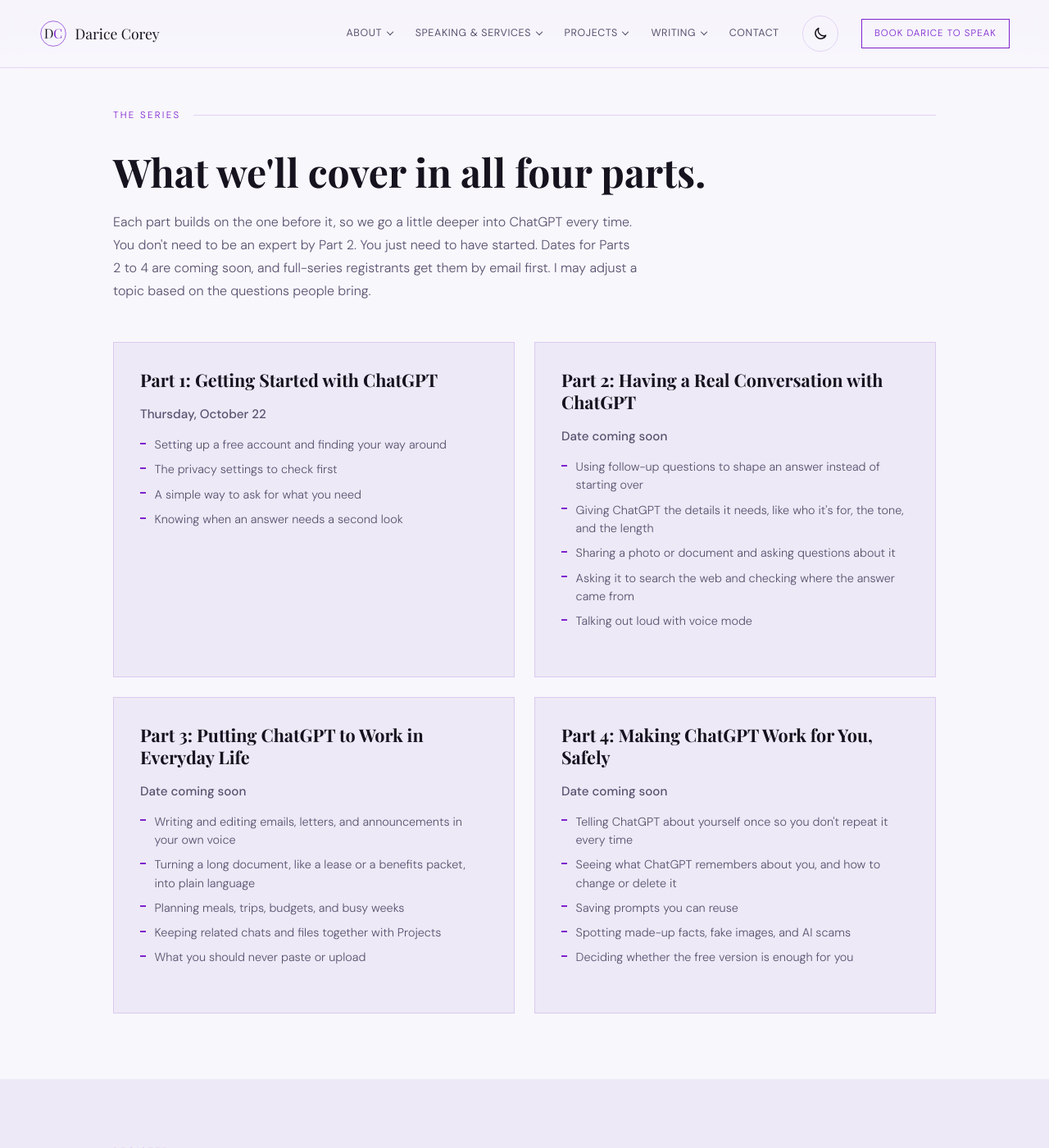
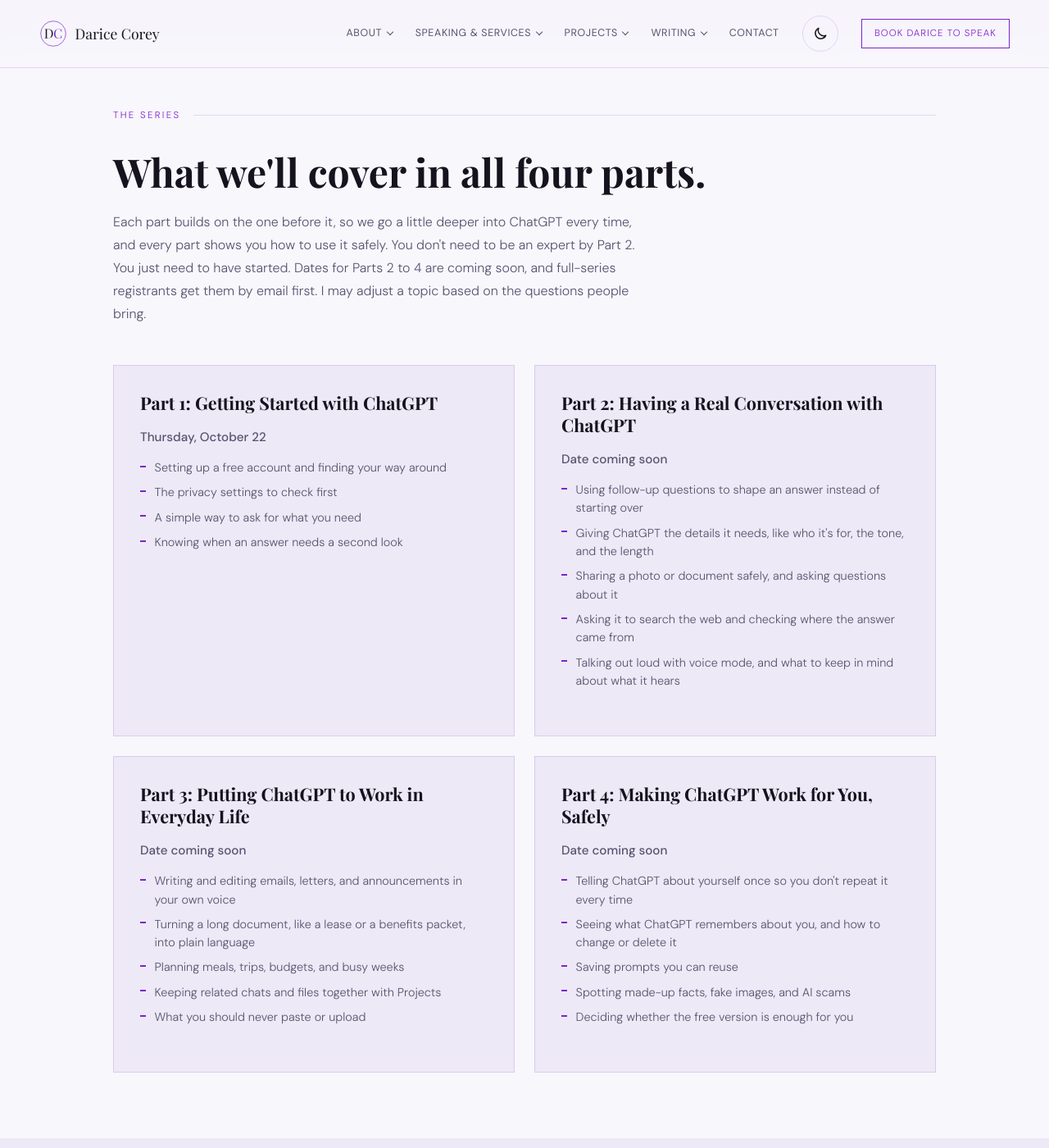
Before and after one commit to dcoreyrasm/dcoreyrasm.github.io, a Jekyll site: the page built from ai-for-beginners.html, in a window 1280 px wide and 1400 px high, scrolled down 1389 px. Shown: the whole window at 82% size. Built offline with Jekyll 4.4.1, drawn with Linux system fonts in a browser that asks for light colours; some web fonts are replaced.

Commit message:
Emphasize safe use across all parts of the series
Co-Authored-By: Claude Opus 5.5 <noreply@anthropic.com>
Claude-Session: https://claude.ai/code/session_01BHmegLBoCHFEbnP4gbzUeA

```diff
--- a/ai-for-beginners.html
+++ b/ai-for-beginners.html
@@ -72,7 +72,7 @@
       <div class="container">
         <p class="section-label">The Series</p>
         <h2 class="section-heading" id="series-heading">What we'll cover in all four parts.</h2>
-        <p class="section-sub">Each part builds on the one before it, so we go a little deeper into ChatGPT every time. You don't need to be an expert by Part 2. You just need to have started. Dates for Parts 2 to 4 are coming soon, and full-series registrants get them by email first. I may adjust a topic based on the questions people bring.</p>
+        <p class="section-sub">Each part builds on the one before it, so we go a little deeper into ChatGPT every time, and every part shows you how to use it safely. You don't need to be an expert by Part 2. You just need to have started. Dates for Parts 2 to 4 are coming soon, and full-series registrants get them by email first. I may adjust a topic based on the questions people bring.</p>
         <div class="services-grid two-up">
           <div class="service-card">
             <h3>Part 1: Getting Started with ChatGPT</h3>
@@ -90,9 +90,9 @@
             <ul>
               <li>Using follow-up questions to shape an answer instead of starting over</li>
               <li>Giving ChatGPT the details it needs, like who it's for, the tone, and the length</li>
-              <li>Sharing a photo or document and asking questions about it</li>
+              <li>Sharing a photo or document safely, and asking questions about it</li>
               <li>Asking it to search the web and checking where the answer came from</li>
-              <li>Talking out loud with voice mode</li>
+              <li>Talking out loud with voice mode, and what to keep in mind about what it hears</li>
             </ul>
           </div>
           <div class="service-card">
```
